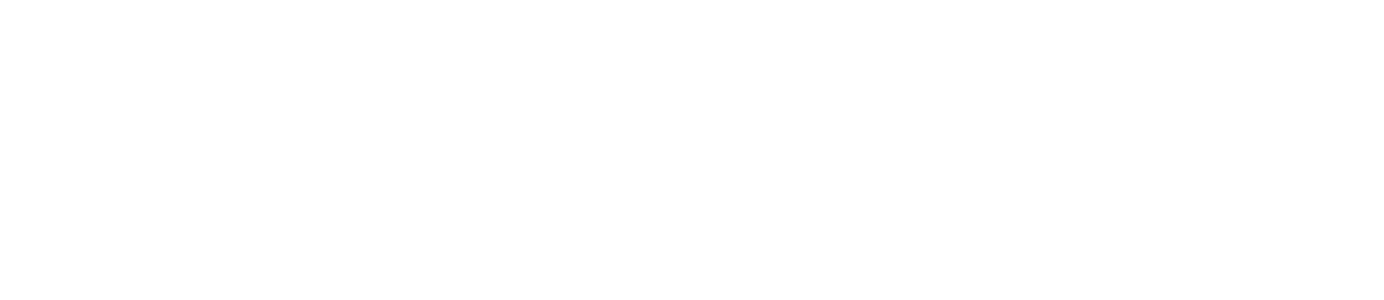
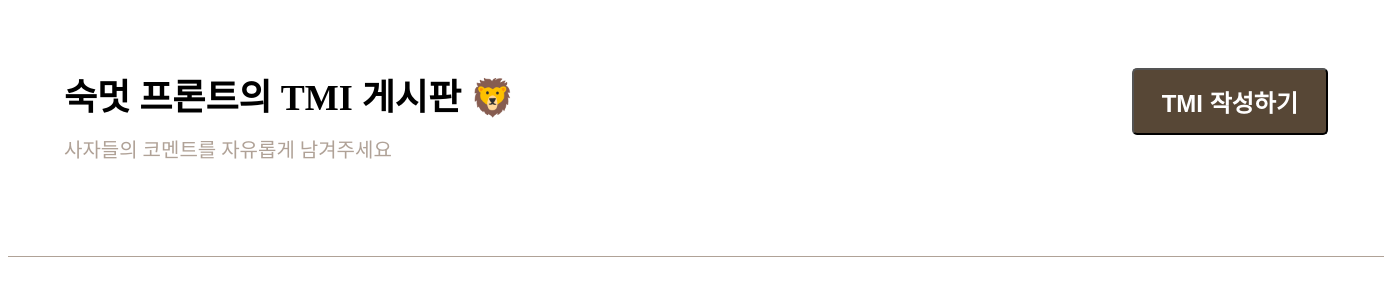
Before and after one commit to Likelion-at-SMWU-14th/LeeYeonSeo, a React (Vite) app in the folder frontend/week08/: page / in a window 1280 px wide. Shown: the top 300 px of the page, 1384 px wide, since content can reach past the window. Built offline with nearby package versions, Linux system fonts and the light colour scheme.

Commit message:
refactor: Header 컴포넌트 공통 레이아웃으로 분리 및 경로별 설정 적용

```diff
--- a/frontend/week08/src/App.jsx
+++ b/frontend/week08/src/App.jsx
@@ -1,12 +1,39 @@
 import "./App.css";
-import { Outlet } from "react-router-dom";
+import { Outlet, useLocation } from "react-router-dom";
+import Header from "./components/Header";
+import styled from "styled-components";
+
+const getHeaderConfig = (pathname) => {
+  if (pathname === "/write") {
+    return {
+      title: "TMI 작성하기",
+      description: "작성한 내용은 TMI 게시판에 업로드돼요",
+      button: false,
+    };
+  }
+  return {
+    title: "숙멋 프론트의 TMI 게시판 🦁",
+    description: "사자들의 코멘트를 자유롭게 남겨주세요",
+    button: true,
+  };
+};
 
 function App() {
+  const { pathname } = useLocation();
+  const headerConfig = getHeaderConfig(pathname);
+
   return (
-    <>
+    <Wrapper>
+      <Header {...headerConfig} />
       <Outlet />
-    </>
+    </Wrapper>
   );
 }
 
 export default App;
+
+const Wrapper = styled.div`
+  width: 100%;
+  min-height: 100vh;
+  background-color: var(--bg-brown);
+`;
```
Also changed, not shown: frontend/week08/src/pages/CommentPage.jsx (+1 -29 lines).
